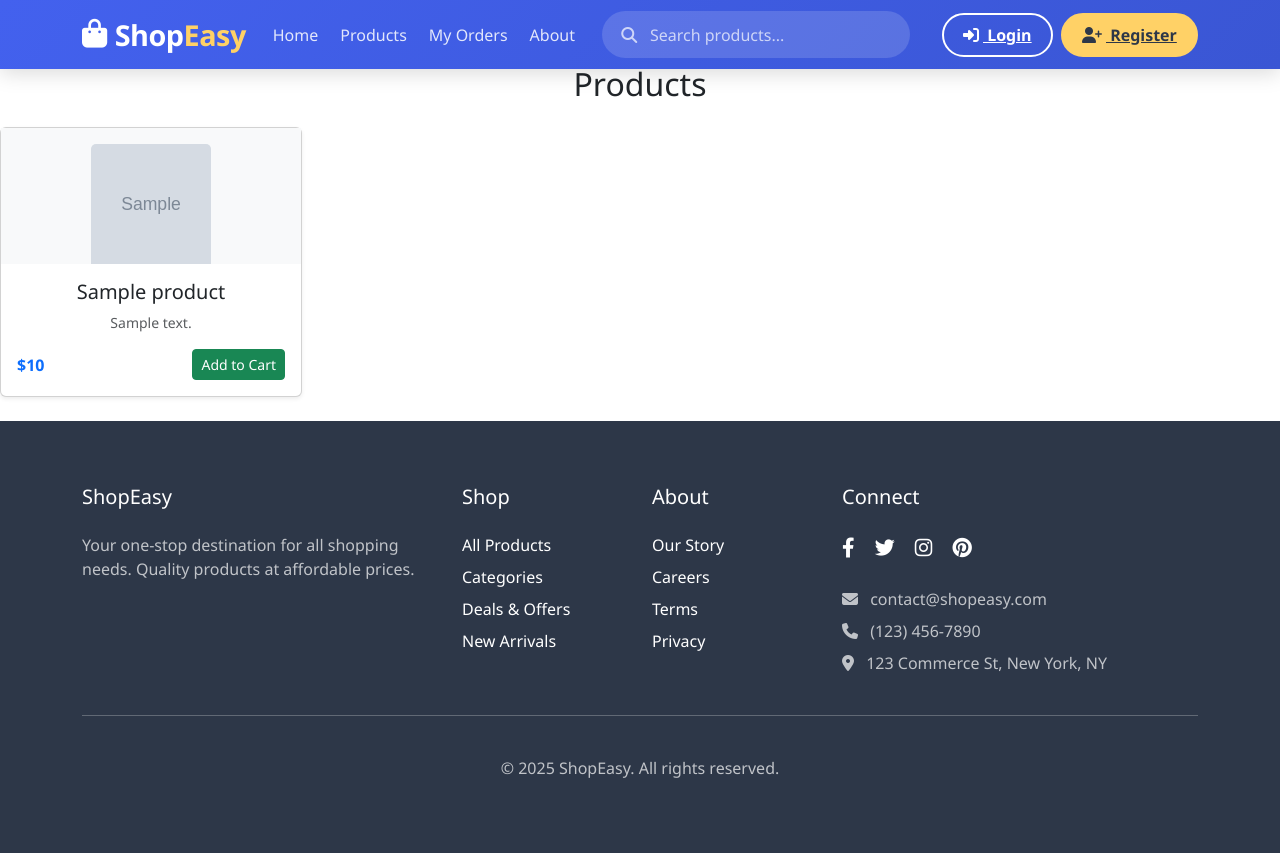
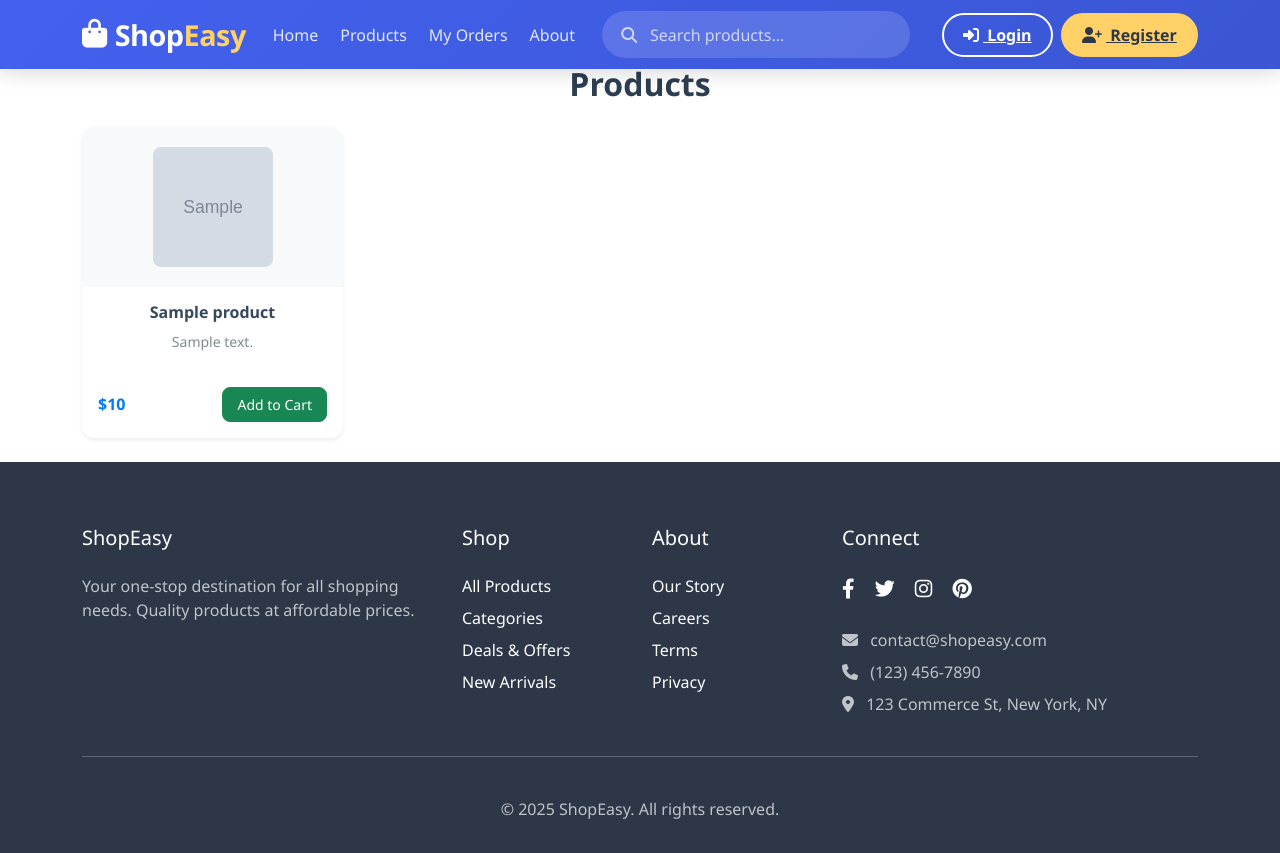
Before and after one commit to Rattnak-007/ecommerce_web, a Django app: template ecommerce/templates/ecommerce/products.html in a window 1280 px wide. Before the commit the page ends 778 px from the top, so only its background shows below. Run offline with Django 3.2, Linux system fonts and the light colour scheme; the template is opened without the code that fills it: most values are stand-ins (such as "Sample title", 1, 10 or a date in 2020); grey boxes marked "Sample" are stand-in pictures.

Commit message:
admin commit

```diff
--- a/ecommerce/templates/ecommerce/products.html
+++ b/ecommerce/templates/ecommerce/products.html
@@ -1,32 +1,129 @@
-{% extends 'ecommerce/base.html' %}
-{% block title %}Products{% endblock %}
-{% block content %}
+{% extends 'ecommerce/base.html' %} {% block title %}Products{% endblock %} {% block content %}
+<style>
+  /* Page title */
+  h2 {
+    font-weight: 600;
+    color: #2c3e50;
+  }
+
+  /* Product card styling */
+  .product-card {
+    border: none;
+    border-radius: 12px;
+    background: #fff;
+    overflow: hidden;
+    transition: all 0.25s ease-in-out;
+    box-shadow: 0px 4px 16px rgba(67, 97, 238, 0.07);
+  }
+
+  .product-card:hover {
+    transform: translateY(-5px);
+    box-shadow: 0px 8px 24px rgba(67, 97, 238, 0.13);
+  }
+
+  /* Product image container */
+  .product-image {
+    background: #f8f9fa;
+    padding: 20px;
+    display: flex;
+    justify-content: center;
+    align-items: center;
+    height: 160px;
+  }
+
+  .product-image img {
+    width: 120px;
+    height: 120px;
+    object-fit: cover;
+    border-radius: 8px;
+    transition: transform 0.3s ease;
+  }
+
+  .product-card:hover .product-image img {
+    transform: scale(1.05);
+  }
+
+  /* Product title */
+  .card-title {
+    font-size: 16px;
+    font-weight: 600;
+    color: #34495e;
+  }
+
+  /* Product description */
+  .card-text {
+    font-size: 14px;
+    color: #7f8c8d;
+    min-height: 40px;
+  }
+
+  /* Price styling */
+  .fw-bold.text-primary {
+    font-size: 16px;
+    font-weight: 700;
+    color: #007bff !important;
+  }
+
+  /* Add to cart button */
+  .btn-success {
+    border-radius: 8px;
+    padding: 6px 14px;
+    font-size: 14px;
+    transition: 0.2s ease;
+  }
+  .btn-success:hover {
+    background-color: #218838 !important;
+    border-color: #218838 !important;
+  }
+
+  /* Empty products message */
+  .no-products {
+    color: #7f8c8d;
+    font-size: 15px;
+    background: #f8f9fa;
+    padding: 15px;
+    border-radius: 8px;
+  }
+</style>
 <h2 class="mb-4 text-center">Products</h2>
+<div class="container">
   <div class="row">
     {% for product in products %}
     <div class="col-12 col-sm-6 col-md-4 col-lg-3 mb-4">
-        <div class="card h-100 shadow-sm">
-            <div class="text-center" style="background:#f8f9fa;">
+      <div class="card product-card h-100 shadow-sm">
+        <div class="product-image">
           {% if product.image %}
-                    <img src="{{ product.image.url }}" class="card-img-top mx-auto d-block" alt="{{ product.name }}" style="width:120px; height:120px; object-fit:cover; margin-top:16px;">
+          <img src="{{ product.image.url }}" alt="{{ product.name }}" />
           {% else %}
-                    <img src="https://via.placeholder.com/120?text=No+Image" class="card-img-top mx-auto d-block" alt="No image" style="width:120px; height:120px; object-fit:cover; margin-top:16px;">
+          <img
+            src="https://via.placeholder.com/120?text=No+Image"
+            alt="No image"
+          />
           {% endif %}
         </div>
         <div class="card-body d-flex flex-column">
           <h5 class="card-title text-center">{{ product.name }}</h5>
-                <p class="card-text small text-muted text-center">{{ product.description|truncatechars:60 }}</p>
-                <div class="mt-auto d-flex justify-content-between align-items-center">
+          <p class="card-text text-center">
+            {{ product.description|truncatechars:60 }}
+          </p>
+          <div
+            class="mt-auto d-flex justify-content-between align-items-center"
+          >
             <span class="fw-bold text-primary">${{ product.price }}</span>
-                    <a href="{% url 'add_to_cart' product.product_id %}" class="btn btn-sm btn-success">Add to Cart</a>
+            <a
+              href="{% url 'add_to_cart' product.product_id %}"
+              class="btn btn-sm btn-success"
+              >Add to Cart</a
+            >
           </div>
         </div>
       </div>
     </div>
     {% empty %}
     <div class="col-12">
-        <p class="text-center">No products available.</p>
+      <p class="text-center no-products">No products available.</p>
     </div>
     {% endfor %}
   </div>
+</div>
 {% endblock %}
--- a/ecommerce/views.py
+++ b/ecommerce/views.py
@@ -222,8 +222,8 @@ class AdminDashboardView(LoginRequiredMixin, TemplateView):
         payment_status_counts = defaultdict(int)
         for p in payments:
             payment_status_counts[p.status] += 1
-        # Products per category
-        products_per_category = {cat.name: cat.product_set.count() for cat in categories}
+        # Products per category (fix: use related_name 'products' instead of 'product_set')
+        products_per_category = {cat.name: cat.products.count() for cat in categories}
         context.update({
             'customers': customers,
             'products': products,
```
Also changed, not shown: db.sqlite3, ecommerce/templates/ecommerce/10037c4841973961d529d2e1aa5078f1.jpg (deleted). Lines whose indentation alone changed are shown as unchanged.
